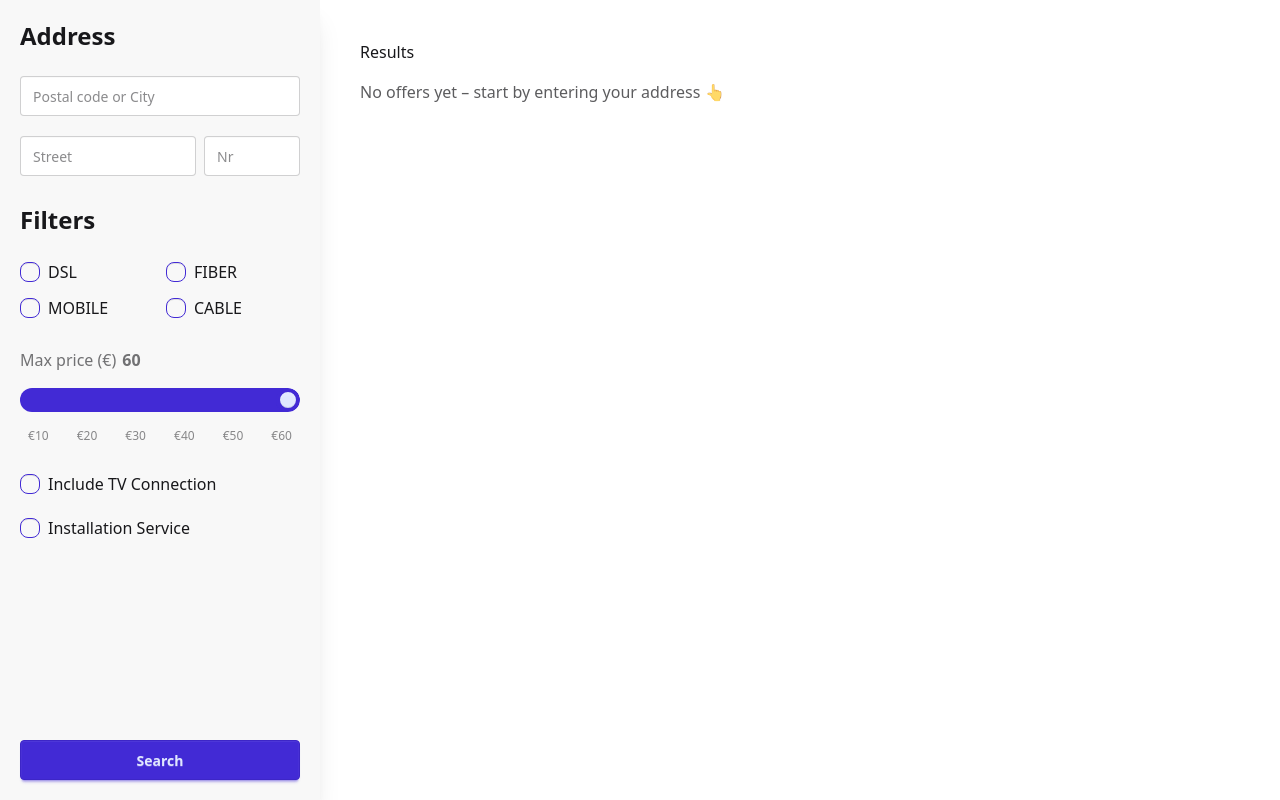
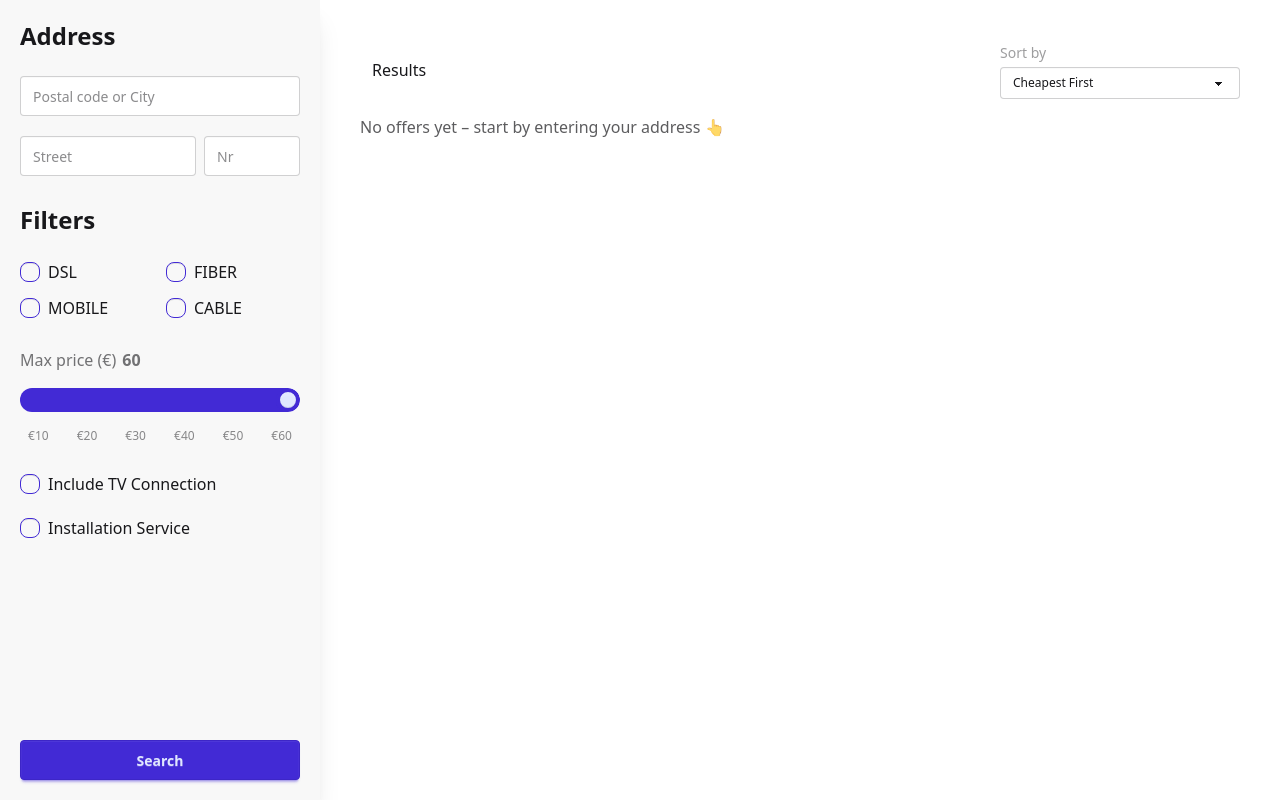
Before and after one commit to AndriiLata/internet-provider-comparison, a React (Vite) app in the folder frontend/: page /search in a window 1280 px wide. Built offline with nearby package versions, Linux system fonts and the light colour scheme.

Commit message:
sorting by price, and speed

```diff
--- a/frontend/src/pages/MainPage.tsx
+++ b/frontend/src/pages/MainPage.tsx
@@ -6,39 +6,84 @@ import { toCriteria } from "../types/offer";
 import { useOfferStream } from "../hooks/useOfferStream";
 import type { OfferResponseDto, SearchCriteria } from "../types/offer";
 
+// ──────────────────────────────────────────────────────────────
+// helper: sort according to dropdown selection
+// ──────────────────────────────────────────────────────────────
+function sortOffers(list: OfferResponseDto[], mode: SortMode) {
+    const arr = [...list];
+    switch (mode) {
+      case "CHEAP":
+        arr.sort((a, b) => a.monthlyCostInCent - b.monthlyCostInCent);
+        break;
+      case "FAST":
+        arr.sort((a, b) => b.speed - a.speed);
+        break;
+      case "BEST":
+      default:
+        arr.sort((a, b) => {
+          // price‑per‑Mbps (lower is better) → then absolute price
+          const scoreA = a.monthlyCostInCent / a.speed;
+          const scoreB = b.monthlyCostInCent / b.speed;
+          return scoreA === scoreB
+            ? a.monthlyCostInCent - b.monthlyCostInCent
+            : scoreA - scoreB;
+        });
+    }
+    return arr;
+  }
+
+  type SortMode = "BEST" | "CHEAP" | "FAST";
+
   export default function MainPage() {
-  // —— restore ONLY the offers ————————————
+    // — restore cached offers only —
     const savedOffers: OfferResponseDto[] = (() => {
       const raw = localStorage.getItem("lastOffers");
       return raw ? JSON.parse(raw) : [];
     })();
 
-  // criteria starts null ⇒ no refetch on reload
     const [criteria, setCriteria] = useState<SearchCriteria | null>(null);
+    const [sortMode, setSortMode] = useState<SortMode>("CHEAP");
     const { offers, loading, error } = useOfferStream(criteria, savedOffers);
 
     const handleSearch = (q: SearchQuery) => {
-    if (!q.connectionTypes.length) {
-      alert("Pick at least one connection type");
-      return;
-    }
       const crit = toCriteria(q);
-    setCriteria(crit);                                // start new stream
-    localStorage.setItem("lastCriteria", JSON.stringify(crit)); // (optional)
+      setCriteria(crit);
+      localStorage.setItem("lastCriteria", JSON.stringify(crit));
     };
+
+    // get a memoised, sorted copy each render
+    const displayed = sortOffers(offers, sortMode);
 
     return (
       <div className="h-screen flex overflow-hidden">
         <Sidebar onSearch={handleSearch} />
 
         <main className="flex-1 p-10 flex flex-col">
-        <div className="prose max-w-2xl">
-          <h1 className="mb-4">Results</h1>
+          {/* header row */}
+          <div className="prose flex justify-between items-center mb-4">
+            <h2 className="m-3">Results</h2>
+
+            {/* — Sort dropdown — */}
+            <label className="form-control w-60 ml-auto">
+              <div className="label p-0 pb-1">
+                <span className="label-text text-sm opacity-70">Sort by</span>
+              </div>
+              <select
+                className="select select-bordered select-sm"
+                value={sortMode}
+                onChange={(e) => setSortMode(e.target.value as SortMode)}
+              >
+                <option value="BEST">Best</option>
+                <option value="CHEAP">Cheapest First</option>
+                <option value="FAST">Fastest First</option>
+              </select>
+            </label>
           </div>
 
           {loading && <LoadingBanner />}
 
-        <ResultsList offers={offers} />
+
+          <ResultsList offers={displayed} />
         </main>
       </div>
     );
```
Lines whose indentation alone changed are shown as unchanged.
